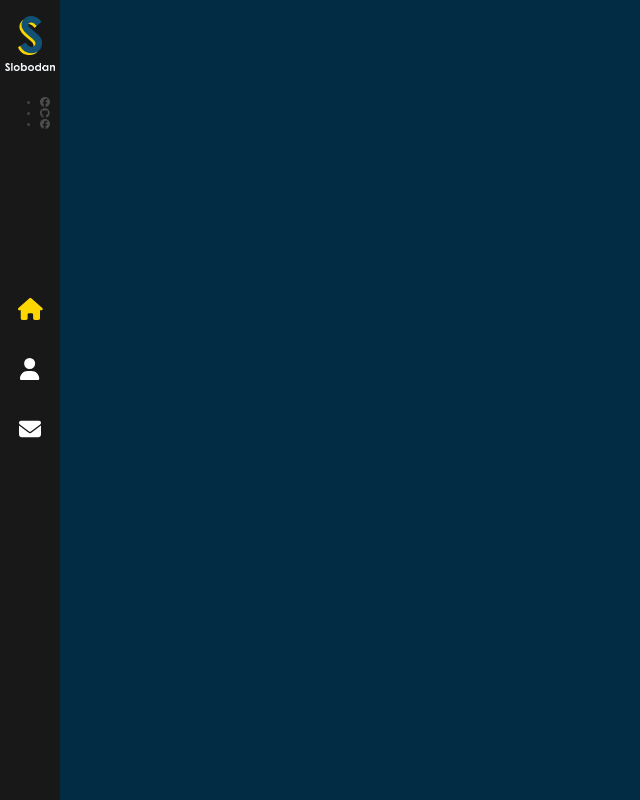
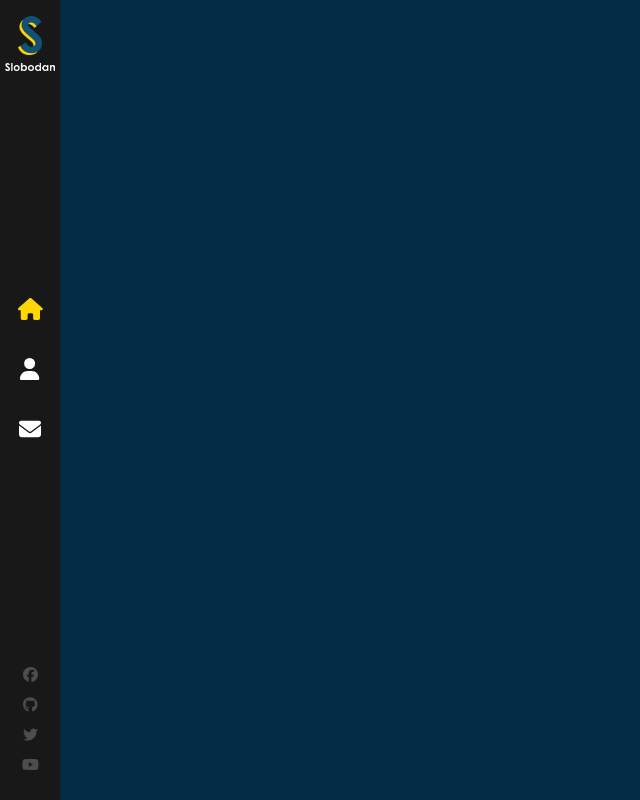
Before and after one commit to Kave-Academy/Cherryl-reactjs-portfolio-freeCodeCamp, a React (Create React App) app: page / in a window 1280 px wide. Shown: the whole page, without its empty margins (0-640 px from the left). Built offline with nearby package versions, Linux system fonts and the light colour scheme.

Commit message:
style the socmed with hovering effect

```diff
--- a/src/components/Sidebar/index.js
+++ b/src/components/Sidebar/index.js
@@ -4,7 +4,7 @@ import LogoS from "../../assets/images/logo-s.png"
 import LogoSubtitle from "../../assets/images/logo_sub.png"
 import { FontAwesomeIcon } from '@fortawesome/react-fontawesome'
 import { faEnvelope, faHome, faUser } from '@fortawesome/free-solid-svg-icons'
-import { faFacebook, faGithub, faLinkedinIn } from '@fortawesome/free-brands-svg-icons'
+import { faFacebook, faGithub, faLinkedinIn, faPinterest, faTwitter, faYoutube } from '@fortawesome/free-brands-svg-icons'
 
 const Sidebar = () =>  (
   <div className="nav-bar">
@@ -38,8 +38,13 @@ const Sidebar = () =>  (
         </a>
       </li>
       <li>
-        <a target="_blank" rel='noreferrer' href='https://www.facebook.com/chedj009'>
-          <FontAwesomeIcon icon={faFacebook} color="#4d4d4e" />
+        <a target="_blank" rel='noreferrer' href='https://twitter.com/chedj009'>
+          <FontAwesomeIcon icon={faTwitter} color="#4d4d4e" />
+        </a>
+      </li>
+      <li>
+        <a target="_blank" rel='noreferrer' href='https://www.youtube.com/channel/UC1vC5ifpYJnv2-DiyBH0Zog'>
+          <FontAwesomeIcon icon={faYoutube} color="#4d4d4e" />
         </a>
       </li>
     </ul>
--- a/src/components/Sidebar/index.scss
+++ b/src/components/Sidebar/index.scss
@@ -99,4 +99,31 @@
       }
     }
   }
+
+  // Style the SocMed section
+
+  ul {
+    position: absolute;
+    bottom: 20px;
+    width: 100%;
+    display: block;
+    padding: 0;
+    list-style: none;
+    text-align: center;
+    margin: 0;
+
+    li {
+      a{
+        padding: 7px 0;
+        display: block;
+        font-size: 15px;
+        line-height: 16px;
+
+
+        &:hover svg{
+          color: #ffd700;
+        }
+      }
+    }
+  }
 }
```
